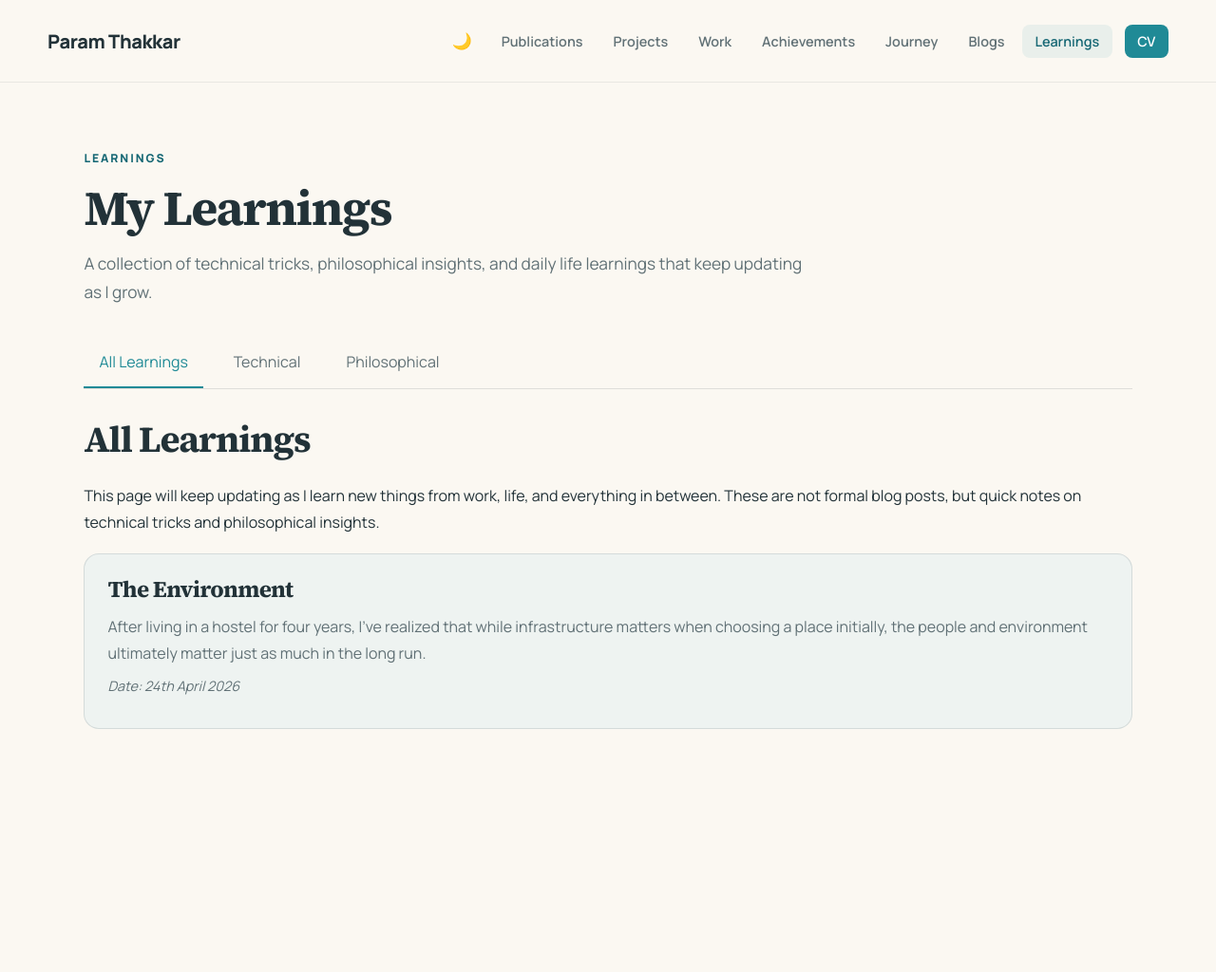
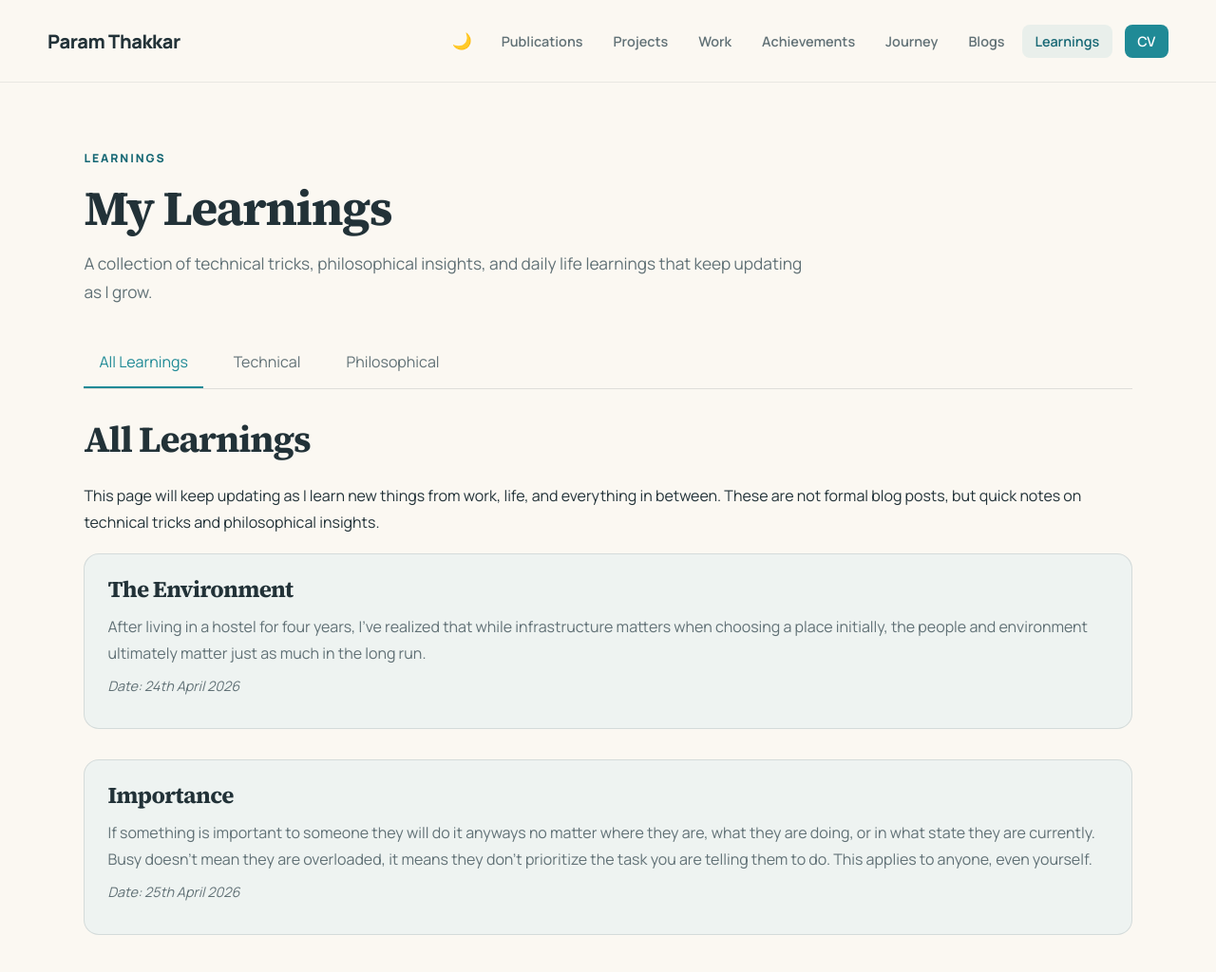
Before and after one commit to ParamThakkar123/paramthakkar123.github.io, a Jekyll site: the page built from learnings.md, in a window 1280 px wide and 1120 px high. Shown: the top 1024 px of the window at 95% size. Built offline with Jekyll 4.4.1, drawn with Linux system fonts in a browser that asks for light colours.

Commit message:
one more learning

```diff
--- a/learnings.md
+++ b/learnings.md
@@ -22,6 +22,11 @@ description: A collection of technical tricks, philosophical insights, and daily
       <p>After living in a hostel for four years, I've realized that while infrastructure matters when choosing a place initially, the people and environment ultimately matter just as much in the long run.</p>
       <p class="learning-date">Date: 24th April 2026</p>
     </div>
+    <div class="learning-item philosophical">
+      <h3>Importance</h3>
+      <p>If something is important to someone they will do it anyways no matter where they are, what they are doing, or in what state they are currently. Busy doesn't mean they are overloaded, it means they don't prioritize the task you are telling them to do. This applies to anyone, even yourself.</p>
+      <p class="learning-date">Date: 25th April 2026</p>
+    </div>
   </section>
 
   <section id="technical" class="learnings-section">
```
